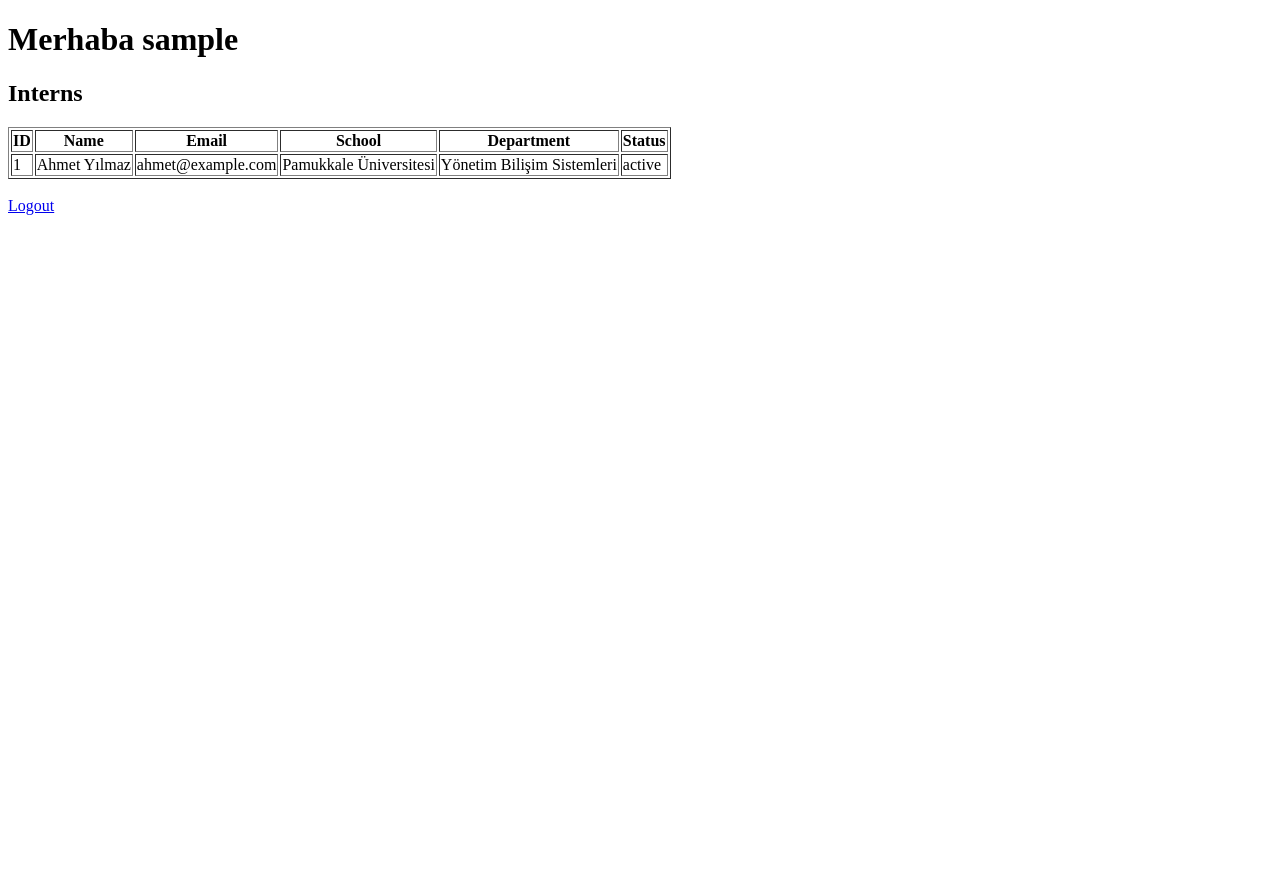
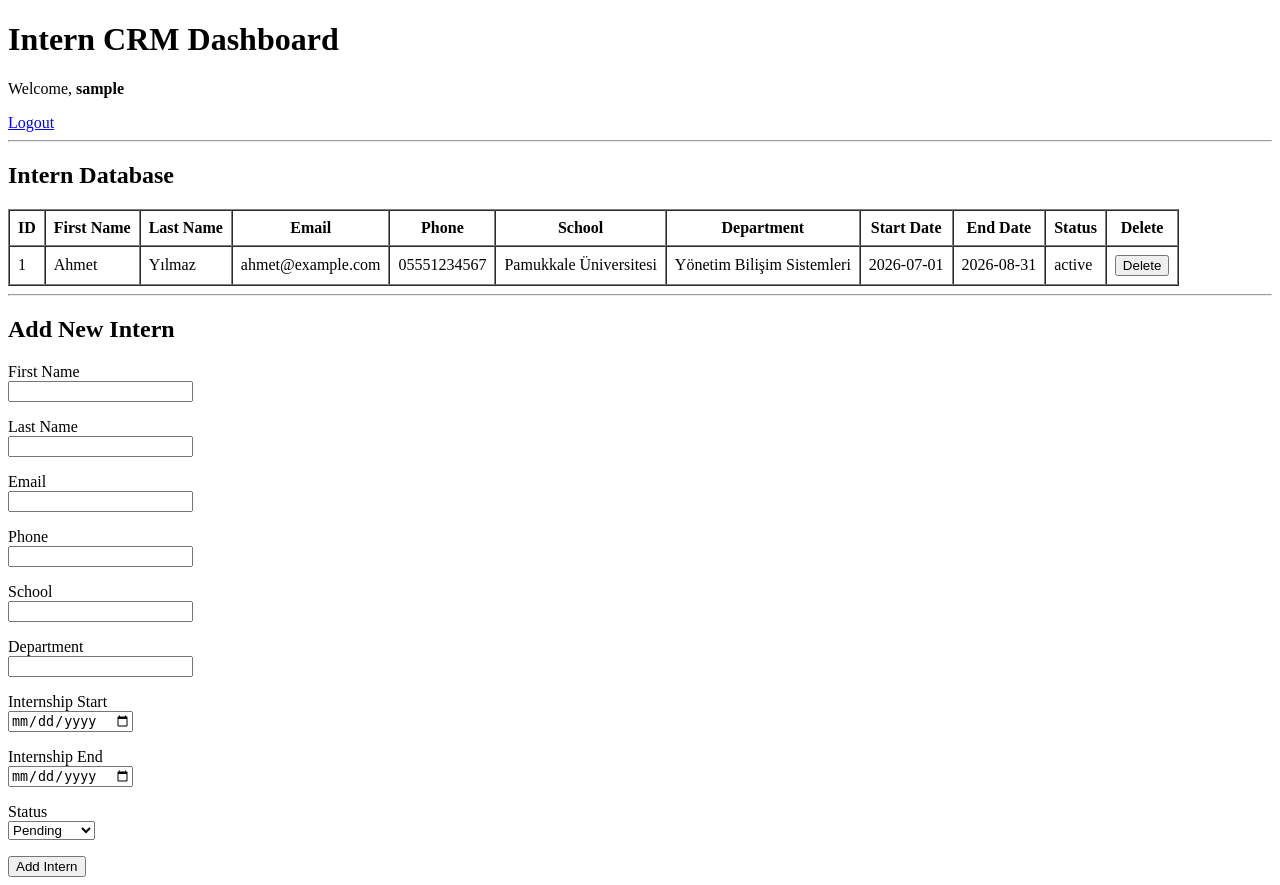
Before and after one commit to McSpeedys/CRM-project, a Flask app: page /dashboard in a window 1280 px wide. Before the commit the page ends 215 px from the top, so only its background shows below. Run offline with Flask 3, Linux system fonts and the light colour scheme; the visitor is signed in with stand-in values (Sample User, id 1); data comes from the database, SQL or seed files in the repository.

Commit message:
Added the ability to create and remove interns from db on dashboard.

```diff
--- a/app/db.py
+++ b/app/db.py
@@ -22,3 +22,47 @@ def get_all_interns():
     conn.close()
 
     return interns
+
+#Function for adding interns to db.
+def add_intern(data):
+    conn = get_connection()
+    conn.execute("""
+        INSERT INTO interns (
+            first_name,
+            last_name,
+            email,
+            phone,
+            school,
+            department,
+            internship_start,
+            internship_end,
+            status
+        )
+        VALUES (?, ?, ?, ?, ?, ?, ?, ?, ?)
+    """, (
+        data["first_name"],
+        data["last_name"],
+        data["email"],
+        data["phone"],
+        data["school"],
+        data["department"],
+        data["internship_start"],
+        data["internship_end"],
+        data["status"]
+    ))
+
+    conn.commit()
+    conn.close()
+
+
+#Function for removing interns from db.
+def delete_intern(intern_id):
+    conn = get_connection()
+
+    conn.execute(
+        "DELETE FROM interns WHERE id=?",
+        (intern_id,)
+        )
+
+    conn.commit()
+    conn.close()
--- a/app/routes.py
+++ b/app/routes.py
@@ -1,6 +1,6 @@
 from flask import Blueprint, render_template, request, redirect, url_for, session
 from werkzeug.security import check_password_hash
-from .db import get_connection, get_all_interns
+from .db import get_connection, get_all_interns, add_intern, delete_intern
 
 routes = Blueprint("routes", __name__)
 
@@ -41,6 +41,26 @@ def dashboard():
                            username=session["username"],
                            interns=interns)
 
+@routes.route("/intern/add", methods=["POST"])
+def create_intern():
+
+    if not session.get("logged_in"):
+        return redirect(url_for("routes.login_page"))
+
+    add_intern(request.form)
+
+    return redirect(url_for("routes.dashboard"))
+
+@routes.route("/intern/delete/<int:intern_id>", methods=["POST"])
+def remove_intern(intern_id):
+
+    if not session.get("logged_in"):
+        return redirect(url_for("routes.login_page"))
+
+    delete_intern(intern_id)
+
+    return redirect(url_for("routes.dashboard"))
+
 @routes.route("/logout")
 def logout():
     session.clear()
--- a/templates/dashboard.html
+++ b/templates/dashboard.html
@@ -1,37 +1,80 @@
 <!DOCTYPE html>
-<html>
+<html lang="en">
 <head>
-    <title>Dashboard</title>
+    <meta charset="UTF-8">
+    <meta name="viewport" content="width=device-width, initial-scale=1.0">
+    <title>CRM Dashboard</title>
 </head>
 <body>
 
-<h1>Merhaba {{ username }}</h1>
+    <h1>Intern CRM Dashboard</h1>
 
-<h2>Interns</h2>
+    <p>Welcome, <strong>{{ username }}</strong></p>
+
+    <a href="{{ url_for('routes.logout') }}">Logout</a>
+
+    <hr>
+
+    <h2>Intern Database</h2>
 
     {% if interns %}
 
-<table border="1">
+    <table border="1" cellpadding="8" cellspacing="0">
+
+        <thead>
+            <tr>
+                <th>ID</th>
+                <th>First Name</th>
+                <th>Last Name</th>
+                <th>Email</th>
+                <th>Phone</th>
+                <th>School</th>
+                <th>Department</th>
+                <th>Start Date</th>
+                <th>End Date</th>
+                <th>Status</th>
+                <th>Delete</th>
+            </tr>
+        </thead>
+
+        <tbody>
+
+        {% for intern in interns %}
 
             <tr>
-        <th>ID</th>
-        <th>Name</th>
-        <th>Email</th>
-        <th>School</th>
-        <th>Department</th>
-        <th>Status</th>
+
+                <td>{{ intern.id }}</td>
+                <td>{{ intern.first_name }}</td>
+                <td>{{ intern.last_name }}</td>
+                <td>{{ intern.email }}</td>
+                <td>{{ intern.phone }}</td>
+                <td>{{ intern.school }}</td>
+                <td>{{ intern.department }}</td>
+                <td>{{ intern.internship_start }}</td>
+                <td>{{ intern.internship_end }}</td>
+                <td>{{ intern.status }}</td>
+
+                <td>
+
+                    <form method="POST"
+                          action="{{ url_for('routes.remove_intern', intern_id=intern.id) }}">
+
+                        <button type="submit"
+                                onclick="return confirm('Delete this intern?');">
+
+                            Delete
+
+                        </button>
+
+                    </form>
+
+                </td>
+
             </tr>
 
-    {% for intern in interns %}
-    <tr>
-        <td>{{ intern.id }}</td>
-        <td>{{ intern.first_name }} {{ intern.last_name }}</td>
-        <td>{{ intern.email }}</td>
-        <td>{{ intern.school }}</td>
-        <td>{{ intern.department }}</td>
-        <td>{{ intern.status }}</td>
-    </tr>
         {% endfor %}
+
+        </tbody>
 
     </table>
 
@@ -41,9 +84,84 @@
 
     {% endif %}
 
-<br>
+    <hr>
 
-<a href="{{ url_for('routes.logout') }}">Logout</a>
+    <h2>Add New Intern</h2>
+
+    <form method="POST"
+          action="{{ url_for('routes.create_intern') }}">
+
+        <p>
+            <label>First Name</label><br>
+            <input type="text"
+                   name="first_name"
+                   required>
+        </p>
+
+        <p>
+            <label>Last Name</label><br>
+            <input type="text"
+                   name="last_name"
+                   required>
+        </p>
+
+        <p>
+            <label>Email</label><br>
+            <input type="email"
+                   name="email"
+                   required>
+        </p>
+
+        <p>
+            <label>Phone</label><br>
+            <input type="text"
+                   name="phone">
+        </p>
+
+        <p>
+            <label>School</label><br>
+            <input type="text"
+                   name="school">
+        </p>
+
+        <p>
+            <label>Department</label><br>
+            <input type="text"
+                   name="department">
+        </p>
+
+        <p>
+            <label>Internship Start</label><br>
+            <input type="date"
+                   name="internship_start">
+        </p>
+
+        <p>
+            <label>Internship End</label><br>
+            <input type="date"
+                   name="internship_end">
+        </p>
+
+        <p>
+            <label>Status</label><br>
+
+            <select name="status">
+
+                <option value="pending">Pending</option>
+                <option value="active">Active</option>
+                <option value="completed">Completed</option>
+
+            </select>
+
+        </p>
+
+        <button type="submit">
+
+            Add Intern
+
+        </button>
+
+    </form>
 
 </body>
 </html>
```
Lines whose indentation alone changed are shown as unchanged.
